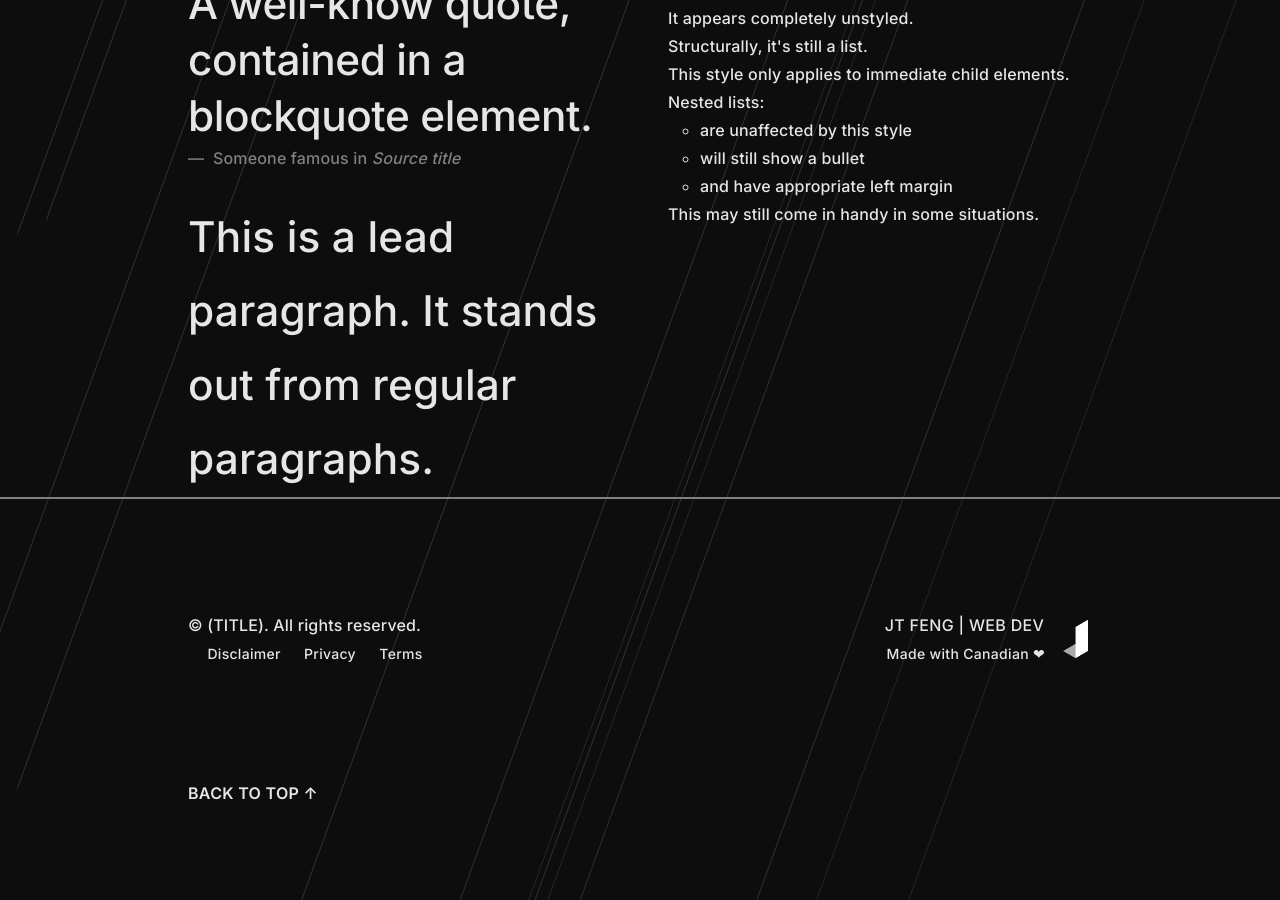
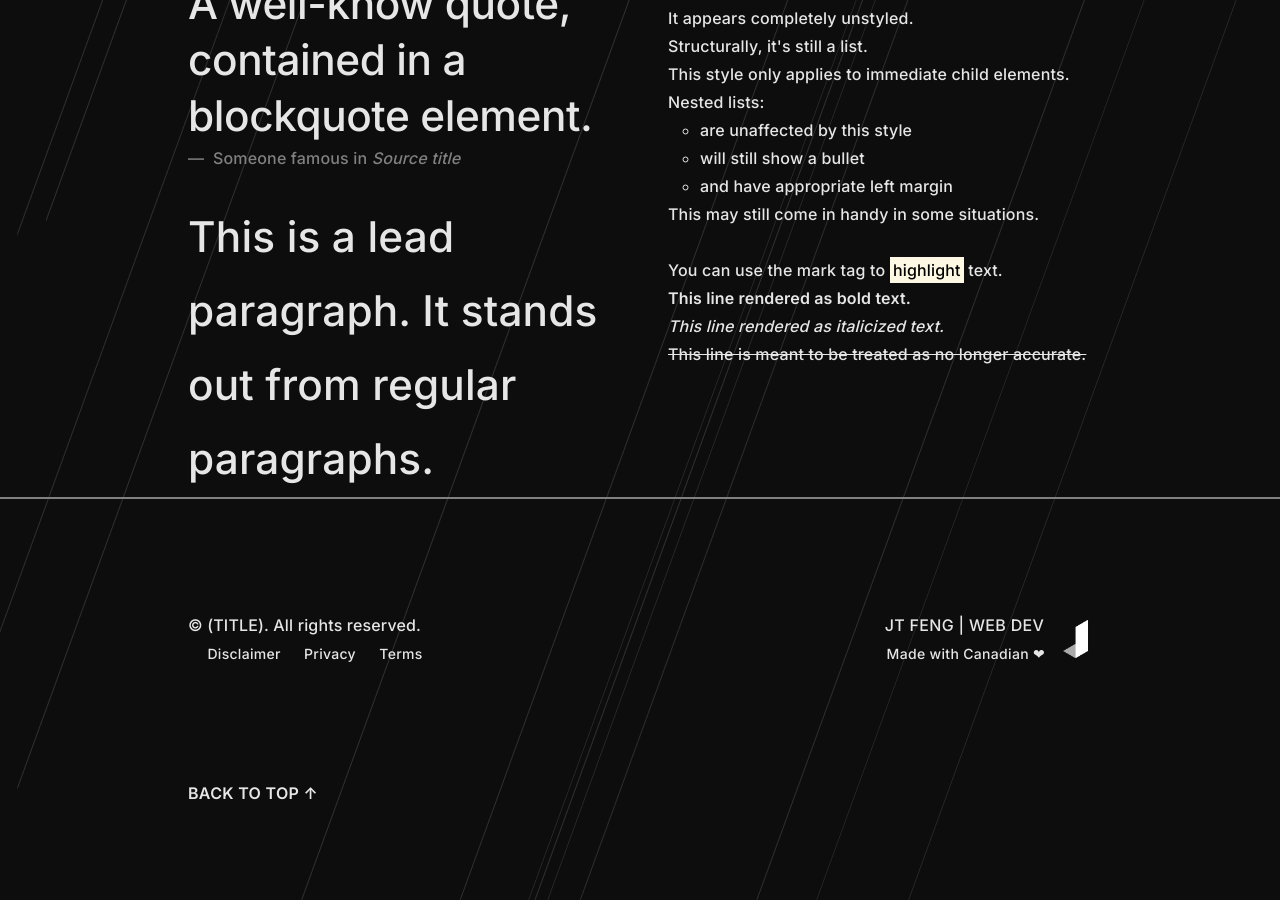
Before and after one commit to jingtianfeng/jekytrap, a Jekyll site: the page built from index.html, in a window 1280 px wide and 900 px high, scrolled down 1062 px. Built offline with Jekyll 4.4.1, drawn with Linux system fonts in a browser that asks for light colours.

Commit message:
ADD TO index: section1 inline text elements

```diff
--- a/index.html
+++ b/index.html
@@ -76,6 +76,20 @@ id: (page id)
                     </li>
                     <li>This may still come in handy in some situations.</li>
                 </ul>
+                <div class="">
+                    <p>
+                        You can use the mark tag to <mark>highlight</mark> text.
+                    </p>
+                    <p>
+                        <strong>This line rendered as bold text.</strong>
+                    </p>
+                    <p>
+                        <em>This line rendered as italicized text.</em>
+                    </p>
+                    <p>
+                        <s>This line is meant to be treated as no longer accurate.</s>
+                    </p>
+                </div>
             </div>
         </div>
     </div>
```
